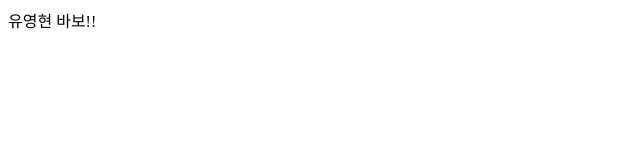
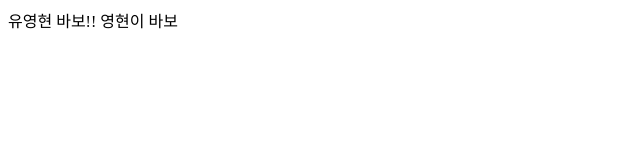
Before and after one commit to suhee9136-design/html, a plain HTML site: page index.html in a window 1280 px wide. Shown: the whole page, without its empty margins (0-640 px from the left). Drawn offline with Linux system fonts and the light colour scheme.

Commit message:
영현이 추가

```diff
--- a/index.html
+++ b/index.html
@@ -3,5 +3,6 @@
 </head>
 <body>
 유영현 바보!!
+영현이 바보
 </body>
 </html>
```
